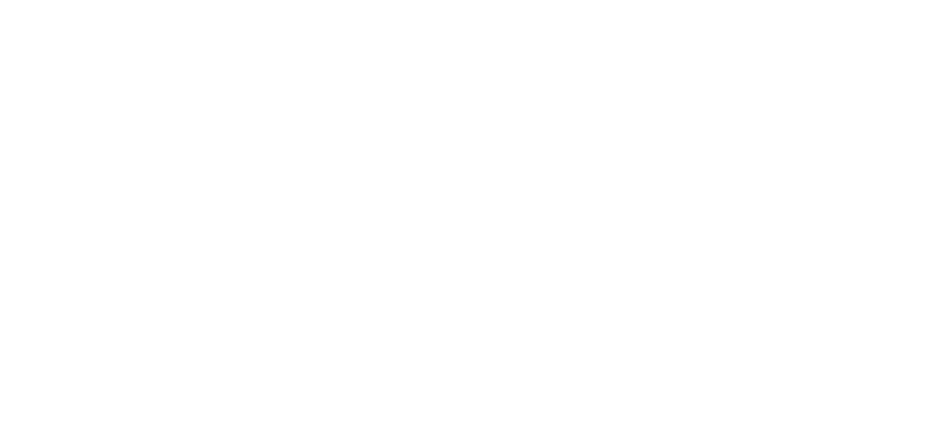
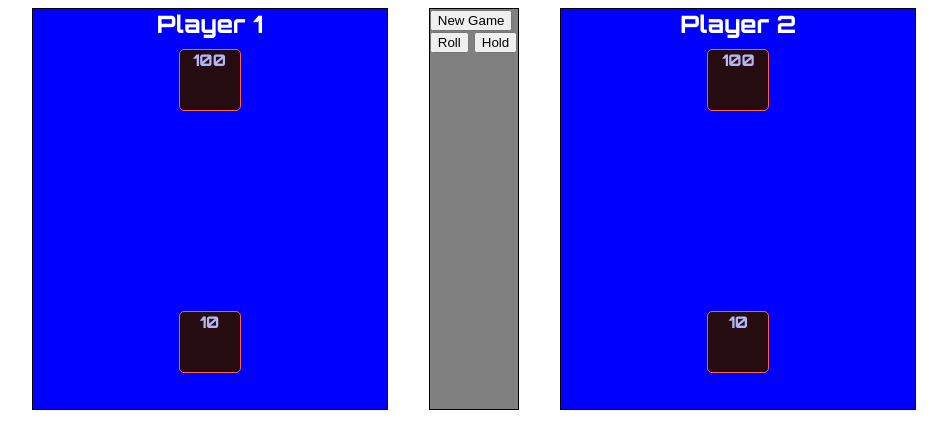
Before and after one commit to AAROHBHAGAT/piggame, a plain HTML site: page Index.html in a window 1280 px wide. Shown: the whole page, without its empty margins (166-1113 px from the left). Drawn offline with Linux system fonts and the light colour scheme.

Commit message:
First Draft of UI

```diff
--- a/Index.html
+++ b/Index.html
@@ -4,8 +4,43 @@
     <meta charset="UTF-8">
     <meta name="viewport" content="width=device-width, initial-scale=1.0">
     <title>PigGame</title>
+    <!-- Google Fonts: Orbitron -->
+    <link href="https://fonts.googleapis.com/css2?family=Orbitron:wght@800&display=swap" rel="stylesheet">
+    <link rel="stylesheet" href="assets/styles/styles.css">
+
+
 </head>
 <body>
+    <div class="container">
+        <div class="playerBox">
+            <div class="playerBanner">
+                Player 1
+            </div>
+            <div class="scoreBox" id="scoreBox-0">
+                100
+            </div>
+            <div class="roundScore" id="RoundScore-0">
+                10
+            </div>
+        </div>
+        <div class="diceBox">
+            <button id="newgame">New Game</button>
+            <button id="roll">Roll</button>
+            <button id="hold">Hold</button>
+        </div>
+        <div class="playerBox">
+            <div class="playerBanner">
+                Player 2
+            </div>
+            <div class="scoreBox" id="scoreBox-1">
+                100
+            </div>
+
+            <div class="roundScore" id="RoundScore-1">
+                10
+            </div>
+        </div>
+    </div>
     <script src="assets/scripts/piggame.js"></script>
 </body>
 </html>
--- a/assets/styles/styles.css
+++ b/assets/styles/styles.css
@@ -0,0 +1,51 @@
+.playerBox{
+    width: 40%;
+    height: 400px;
+    background-color: blue;
+    border: black 1px solid;
+
+}
+
+.diceBox{
+    width: 10%;
+    height: 400px;
+    background-color: grey;
+    border: black 1px solid;
+    font-family: 'Orbitron', sans-serif;
+}
+
+.container{
+    width: 70%;
+    margin: auto;
+    display: flex;
+    flex-direction: row;
+    justify-content: space-between;
+}
+
+.playerBanner{
+    font-size: x-large;
+    color: white;
+    font-family: 'Orbitron', sans-serif;
+    text-align: center;
+}
+
+.roundScore, .scoreBox{
+    height: 60px;
+    width: 60px;
+    border: tomato 1px solid;
+    border-radius: 5px;
+    margin: auto;
+    margin-top: 10px;
+    background-color: rgb(37, 12, 16);
+    text-align: center;
+    font-family: 'Orbitron', sans-serif;
+    color: rgb(181, 181, 245);
+}
+
+
+.roundScore{
+    /* height: 200px; */
+    margin-top:200px;
+    display: block;;
+
+}
```
